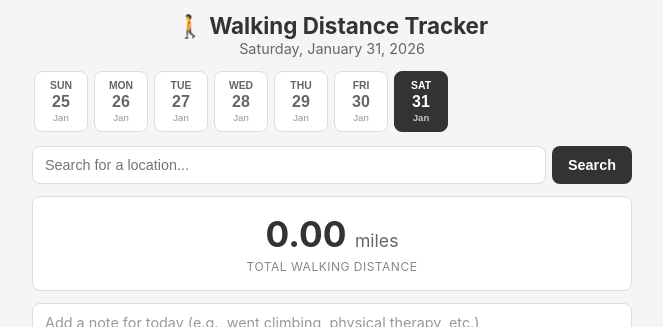
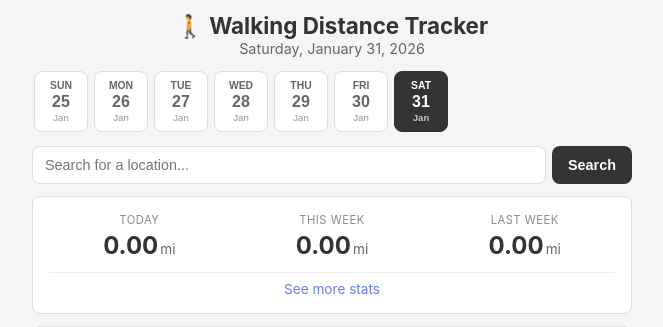
Before and after one commit to alannnna/walk, a Flask app: page / in a window 1280 px wide. Shown: the top 327 px of the page, without its empty margins (308-971 px from the left). Run offline with Flask 3, Linux system fonts and the light colour scheme; data that the repository does not hold is empty.

Commit message:
more stats

```diff
--- a/app.py
+++ b/app.py
@@ -1,8 +1,9 @@
 from flask import Flask, render_template, request, jsonify
 import sqlite3
 import requests
-from datetime import date
+from datetime import date, timedelta
 from contextlib import closing
+from calendar import monthrange
 import os
 from dotenv import load_dotenv
 from flask_httpauth import HTTPBasicAuth
@@ -558,6 +559,194 @@ def update_day_note(date_str):
 
     return jsonify({'success': True})
 
+
+# Stats helper functions
+def get_week_date_range(reference_date, weeks_ago=0):
+    """
+    Returns (monday, sunday) for a week relative to reference_date.
+    weeks_ago=0 means current week, weeks_ago=1 means last week, etc.
+    """
+    # Find Monday of the reference week
+    days_since_monday = reference_date.weekday()
+    monday = reference_date - timedelta(days=days_since_monday)
+
+    # Adjust for weeks_ago
+    monday = monday - timedelta(weeks=weeks_ago)
+    sunday = monday + timedelta(days=6)
+
+    return (monday, sunday)
+
+
+def get_month_date_range(reference_date, months_ago=0):
+    """
+    Returns (first_day, last_day) for a month relative to reference_date.
+    months_ago=0 means current month, months_ago=1 means last month, etc.
+    """
+    # Calculate target month/year
+    year = reference_date.year
+    month = reference_date.month - months_ago
+
+    # Handle year rollover
+    while month <= 0:
+        month += 12
+        year -= 1
+
+    first_day = date(year, month, 1)
+    last_day = date(year, month, monthrange(year, month)[1])
+
+    return (first_day, last_day)
+
+
+def calculate_distance_for_date_range(start_date, end_date):
+    """
+    Query DB, calculate route distances for all days in range, sum them.
+    Returns total distance in km.
+    """
+    conn = get_db_connection()
+
+    # Get all unique dates with locations in the range
+    dates_with_locations = conn.execute('''
+        SELECT DISTINCT date FROM locations
+        WHERE date >= ? AND date <= ?
+        ORDER BY date
+    ''', (start_date.isoformat(), end_date.isoformat())).fetchall()
+
+    total_distance = 0
+
+    for row in dates_with_locations:
+        date_str = row['date']
+
+        # Get locations for this date
+        locations = conn.execute(
+            'SELECT latitude, longitude, break_after FROM locations WHERE date = ? ORDER BY sequence_order',
+            (date_str,)
+        ).fetchall()
+
+        locations_list = [
+            {'latitude': loc['latitude'], 'longitude': loc['longitude'], 'break_after': loc['break_after']}
+            for loc in locations
+        ]
+
+        if len(locations_list) >= 2:
+            distance, _ = calculate_walking_distance_with_breaks(locations_list)
+            total_distance += distance
+
+    conn.close()
+    return total_distance
+
+
+@app.route('/api/stats/summary')
+@auth.login_required
+def get_stats_summary():
+    """Get summary stats: today, this week, last week distances"""
+    today = date.today()
+
+    # Today's distance
+    today_distance = calculate_distance_for_date_range(today, today)
+
+    # This week (Monday to Sunday)
+    this_week_start, this_week_end = get_week_date_range(today, 0)
+    this_week_distance = calculate_distance_for_date_range(this_week_start, this_week_end)
+
+    # Last week
+    last_week_start, last_week_end = get_week_date_range(today, 1)
+    last_week_distance = calculate_distance_for_date_range(last_week_start, last_week_end)
+
+    return jsonify({
+        'today': round(today_distance, 2),
+        'this_week': round(this_week_distance, 2),
+        'last_week': round(last_week_distance, 2)
+    })
+
+
+@app.route('/api/stats/detailed')
+@auth.login_required
+def get_stats_detailed():
+    """Get detailed stats for charts: last 30 days, 8 weeks, 6 months"""
+    today = date.today()
+
+    # Last 30 days (daily data)
+    daily_data = []
+    for i in range(29, -1, -1):
+        day = today - timedelta(days=i)
+        distance = calculate_distance_for_date_range(day, day)
+        daily_data.append({
+            'date': day.isoformat(),
+            'label': day.strftime('%b %d'),
+            'distance': round(distance, 2)
+        })
+
+    # Last 8 weeks (weekly data)
+    weekly_data = []
+    for i in range(7, -1, -1):
+        week_start, week_end = get_week_date_range(today, i)
+        distance = calculate_distance_for_date_range(week_start, week_end)
+        weekly_data.append({
+            'week_start': week_start.isoformat(),
+            'week_end': week_end.isoformat(),
+            'label': f"{week_start.strftime('%b %d')}",
+            'distance': round(distance, 2)
+        })
+
+    # Last 6 months (monthly data)
+    monthly_data = []
+    for i in range(5, -1, -1):
+        month_start, month_end = get_month_date_range(today, i)
+        distance = calculate_distance_for_date_range(month_start, month_end)
+        monthly_data.append({
+            'month_start': month_start.isoformat(),
+            'month_end': month_end.isoformat(),
+            'label': month_start.strftime('%b %Y'),
+            'distance': round(distance, 2)
+        })
+
+    # Calculate totals
+    conn = get_db_connection()
+
+    # Get all-time stats
+    all_dates = conn.execute('SELECT DISTINCT date FROM locations ORDER BY date').fetchall()
+    all_time_distance = 0
+    days_tracked = len(all_dates)
+
+    for row in all_dates:
+        date_str = row['date']
+        locations = conn.execute(
+            'SELECT latitude, longitude, break_after FROM locations WHERE date = ? ORDER BY sequence_order',
+            (date_str,)
+        ).fetchall()
+
+        locations_list = [
+            {'latitude': loc['latitude'], 'longitude': loc['longitude'], 'break_after': loc['break_after']}
+            for loc in locations
+        ]
+
+        if len(locations_list) >= 2:
+            distance, _ = calculate_walking_distance_with_breaks(locations_list)
+            all_time_distance += distance
+
+    conn.close()
+
+    daily_average = all_time_distance / days_tracked if days_tracked > 0 else 0
+
+    return jsonify({
+        'daily': daily_data,
+        'weekly': weekly_data,
+        'monthly': monthly_data,
+        'totals': {
+            'all_time_distance': round(all_time_distance, 2),
+            'days_tracked': days_tracked,
+            'daily_average': round(daily_average, 2)
+        }
+    })
+
+
+@app.route('/stats')
+@auth.login_required
+def stats_page():
+    """Serve the stats page"""
+    return render_template('stats.html')
+
+
 # Initialize database on startup
 init_db()
 
--- a/static/css/style.css
+++ b/static/css/style.css
@@ -232,37 +232,64 @@ header h1 {
     font-size: 0.85rem;
 }
 
-/* Distance Summary */
-.distance-summary {
+/* Stats Summary */
+.stats-summary {
     background: white;
     border-radius: 8px;
     padding: 16px;
-    text-align: center;
     border: 1px solid #ddd;
     margin-bottom: 12px;
 }
 
-.distance-value {
+.stats-grid {
+    display: grid;
+    grid-template-columns: repeat(3, 1fr);
+    gap: 12px;
+    margin-bottom: 12px;
+}
+
+.stat-item {
+    text-align: center;
+}
+
+.stat-label {
+    font-size: 0.7rem;
+    color: #888;
+    text-transform: uppercase;
+    letter-spacing: 0.5px;
     margin-bottom: 4px;
 }
 
-.distance-number {
-    font-size: 2.2rem;
+.stat-value {
+    display: flex;
+    align-items: baseline;
+    justify-content: center;
+    gap: 2px;
+}
+
+.stat-number {
+    font-size: 1.5rem;
     font-weight: 700;
     color: #333;
 }
 
-.distance-unit {
-    font-size: 1.1rem;
+.stat-unit {
+    font-size: 0.85rem;
     color: #666;
-    margin-left: 4px;
 }
 
-.distance-label {
-    font-size: 0.75rem;
-    color: #888;
-    text-transform: uppercase;
-    letter-spacing: 0.5px;
+.stats-link {
+    display: block;
+    text-align: center;
+    color: #667eea;
+    font-size: 0.85rem;
+    text-decoration: none;
+    padding-top: 8px;
+    border-top: 1px solid #eee;
+}
+
+.stats-link:hover {
+    text-decoration: underline;
 }
 
 /* Map Section */
--- a/static/js/app.js
+++ b/static/js/app.js
@@ -20,6 +20,7 @@ document.addEventListener('DOMContentLoaded', () => {
     updateSelectedDateDisplay();
     loadLocationsForDate(selectedDate);
     loadDayNote(selectedDate);
+    loadStatsSummary();
     setupEventListeners();
 });
 
@@ -321,6 +322,7 @@ async function addLocation(location) {
         if (result.success) {
             // Reload locations to get updated list and distance
             await loadLocationsForDate(selectedDate);
+            loadStatsSummary();
         }
     } catch (error) {
         console.error('Add location error:', error);
@@ -392,10 +394,13 @@ function displayLocations(locations) {
 }
 
 // Display total distance (convert km to miles)
+// Note: This updates the "Today" stat when viewing today's data
 function displayDistance(distanceKm) {
     const distanceElement = document.getElementById('totalDistance');
-    const distanceMiles = distanceKm * KM_TO_MILES;
-    distanceElement.textContent = distanceMiles.toFixed(2);
+    if (distanceElement) {
+        const distanceMiles = distanceKm * KM_TO_MILES;
+        distanceElement.textContent = distanceMiles.toFixed(2);
+    }
 }
 
 // Update map with locations and route segments
@@ -475,6 +480,7 @@ async function toggleBreakAfter(locationId, breakAfter) {
         if (result.success) {
             // Reload locations to get updated list and distance
             await loadLocationsForDate(selectedDate);
+            loadStatsSummary();
         }
     } catch (error) {
         console.error('Toggle break error:', error);
@@ -493,6 +499,7 @@ async function deleteLocation(locationId) {
         if (result.success) {
             // Reload locations to get updated list and distance
             await loadLocationsForDate(selectedDate);
+            loadStatsSummary();
         }
     } catch (error) {
         console.error('Delete location error:', error);
@@ -533,3 +540,18 @@ function escapeHtml(text) {
     div.textContent = text;
     return div.innerHTML;
 }
+
+// Load stats summary for the header
+async function loadStatsSummary() {
+    try {
+        const response = await fetch('/api/stats/summary');
+        const data = await response.json();
+
+        // Convert km to miles and display
+        document.getElementById('statToday').textContent = (data.today * KM_TO_MILES).toFixed(2);
+        document.getElementById('statThisWeek').textContent = (data.this_week * KM_TO_MILES).toFixed(2);
+        document.getElementById('statLastWeek').textContent = (data.last_week * KM_TO_MILES).toFixed(2);
+    } catch (error) {
+        console.error('Load stats summary error:', error);
+    }
+}
--- a/templates/index.html
+++ b/templates/index.html
@@ -36,13 +36,32 @@
             </div>
         </div>
 
-        <!-- Distance Summary -->
-        <div class="distance-summary" id="distanceSummary">
-            <div class="distance-value">
-                <span class="distance-number" id="totalDistance">0.00</span>
-                <span class="distance-unit">miles</span>
+        <!-- Stats Summary -->
+        <div class="stats-summary" id="statsSummary">
+            <div class="stats-grid">
+                <div class="stat-item">
+                    <div class="stat-label">Today</div>
+                    <div class="stat-value">
+                        <span class="stat-number" id="statToday">--</span>
+                        <span class="stat-unit">mi</span>
+                    </div>
+                </div>
+                <div class="stat-item">
+                    <div class="stat-label">This Week</div>
+                    <div class="stat-value">
+                        <span class="stat-number" id="statThisWeek">--</span>
+                        <span class="stat-unit">mi</span>
+                    </div>
+                </div>
+                <div class="stat-item">
+                    <div class="stat-label">Last Week</div>
+                    <div class="stat-value">
+                        <span class="stat-number" id="statLastWeek">--</span>
+                        <span class="stat-unit">mi</span>
+                    </div>
+                </div>
             </div>
-            <div class="distance-label">Total Walking Distance</div>
+            <a href="/stats" class="stats-link">See more stats</a>
         </div>
 
         <!-- Day Note -->
```
Also changed, not shown: other parts of static/css/style.css (+118 -0 lines), .claude/settings.local.json.
